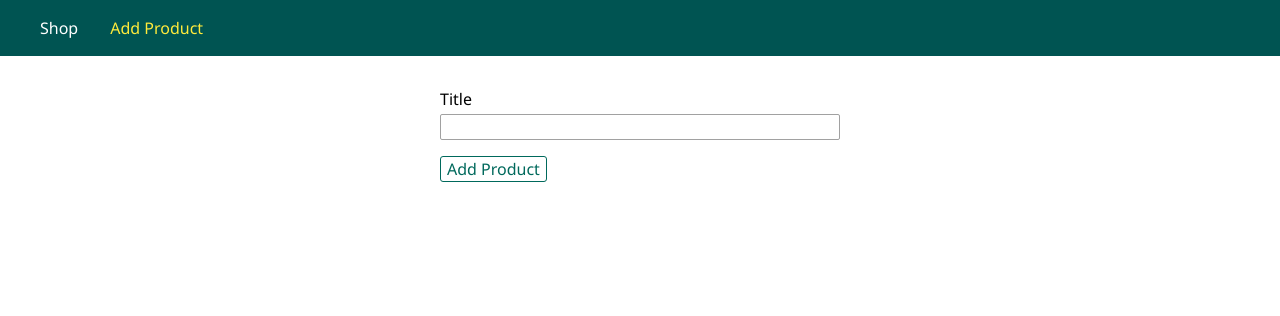
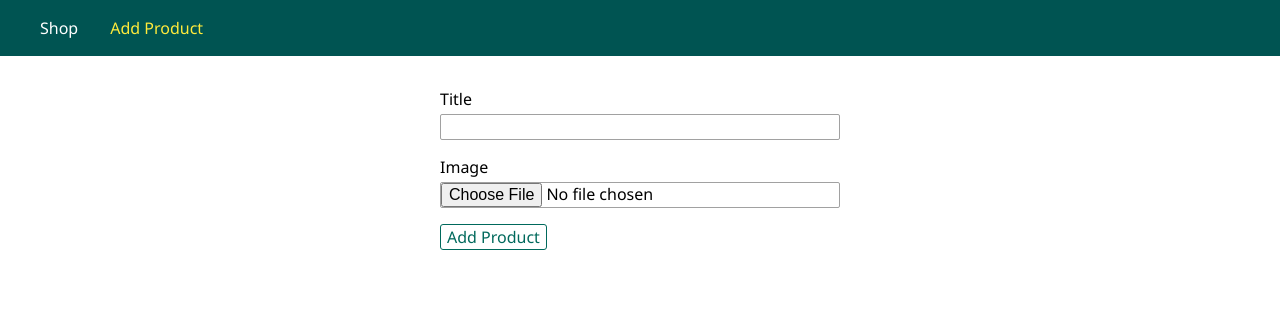
Before and after one commit to xores1331/programowanie-bakcend, a Node server app: page /admin/add-product in a window 1280 px wide. Shown: the top 316 px of the page. Run offline with Node 20, Linux system fonts and the light colour scheme.

Commit message:
LAB03-FILES-FINISHED

```diff
--- a/Lab3_0/app.js
+++ b/Lab3_0/app.js
@@ -4,10 +4,19 @@ const express = require('express');
 const adminRoutes = require('./routes/admin');
 const shopRoutes = require('./routes/shop');
 const errorController = require('./controllers/error');
+const multer = require('multer');
+const file_utils = require('./utils/file_utils');
 const app = express();
 
 app.set('view engine', 'ejs');
 app.set('views', 'views');
+
+app.use(
+    multer({ storage: file_utils.fileStorage,
+            fileFilter: file_utils.fileFilter }
+    ).single("image")
+);
+app.use("/images", express.static(path.join(__dirname, "images")));
 
 app.use(express.urlencoded({ extended: false }));
 app.use(express.static(path.join(__dirname, 'public')));
--- a/Lab3_0/controllers/products.js
+++ b/Lab3_0/controllers/products.js
@@ -12,7 +12,17 @@ exports.getAddProduct = (req, res, next) => {
 }
 
 exports.postAddProduct = async (req, res, next) => {
-    const product = new Product(req.body.title);
+    const title = req.body.title;
+    const image = req.file;
+    if(!image){
+        return res.status(422).render("add-product", {
+            pageTitle: "Add Product", path: "/admin/add-product",
+            formsCSS: true, productCSS: true,
+            activeAddProduct: true
+        });
+    }
+    const imageUrl = image.path;
+    const product = new Product(title, imageUrl);
     await product.save();
     res.redirect("/");
 };
--- /dev/null
+++ b/Lab3_0/data/products.json
@@ -0,0 +1 @@
+[{"title":"123","image":"images\\2025-10-14T18_44_19.613Z-Zygzak_McQueen_29.jpg","price":38,"desc":"A very nice 123"},{"title":"312","image":"images\\2025-10-14T18_44_27.916Z-Zygzak_McQueen_29.jpg","price":89,"desc":"A very nice 312"}]
--- a/Lab3_0/models/product.js
+++ b/Lab3_0/models/product.js
@@ -17,8 +17,9 @@ const getProductsFromFile = async () => {
 };
 
 module.exports = class Product{
-constructor(t) {
+    constructor(t, img) {
             this.title = t;
+            this.image = img;
             this.price = Math.floor(Math.random() * 90) + 10;
             this.desc = 'A very nice ' + this.title;
     }
--- /dev/null
+++ b/Lab3_0/utils/file_utils.js
@@ -0,0 +1,17 @@
+const multer = require('multer');
+
+exports.fileStorage = multer.diskStorage({
+    destination: (req, file, cb) => { cb(null, "images"); },
+    filename: (req, file, cb) => {
+        let name = new Date().toISOString() + "-" + file.originalname;
+        name = name.replace(/:/g, "_");
+        cb(null, name);
+    }
+});
+
+exports.fileFilter = (req, file, cb) => {
+    if (
+        file.mimetype==="image/png"||file.mimetype==="image/jpg"||
+        file.mimetype==="image/jpeg"
+    ) { cb(null, true); } else { cb(null, false); }
+};
--- a/Lab3_0/views/add-product.ejs
+++ b/Lab3_0/views/add-product.ejs
@@ -7,12 +7,15 @@
    <%- include('includes/navigation.ejs') %>
 
     <main>
-        <form class="product-form" action="/admin/add-product" method="POST">
+        <form class="product-form" action="/admin/add-product" enctype="multipart/form-data" method="POST">
             <div class="form-control">
                 <label for="title">Title</label>
                 <input type="text" name="title" id="title">
             </div>
-
+            <div class="form-control">
+                <label for="image">Image</label>
+                <input type="file" name="image" id="image" >
+            </div>
             <button class="btn" type="submit">Add Product</button>
         </form>
     </main>
--- a/Lab3_0/views/shop.ejs
+++ b/Lab3_0/views/shop.ejs
@@ -13,6 +13,9 @@
                         <header class="card__header">
                             <h1 class="product__title"><%= product.title %></h1>
                         </header>
+                        <div class="card__image">
+                            <img src="/<%= product.image %>" alt="<%= product.title %>">
+                        </div>
                         <div class="card__content">
                             <h2 class="product__price"><%= product.price %> PLN</h2>
                             <p class="product__description"><%= product.desc %></p>
```
Also changed, not shown: Lab3_0/images/2025-10-14T18_44_19.613Z-Zygzak_McQueen_29.jpg (added), Lab3_0/images/2025-10-14T18_44_27.916Z-Zygzak_McQueen_29.jpg (added). Lines whose indentation alone changed are shown as unchanged.
